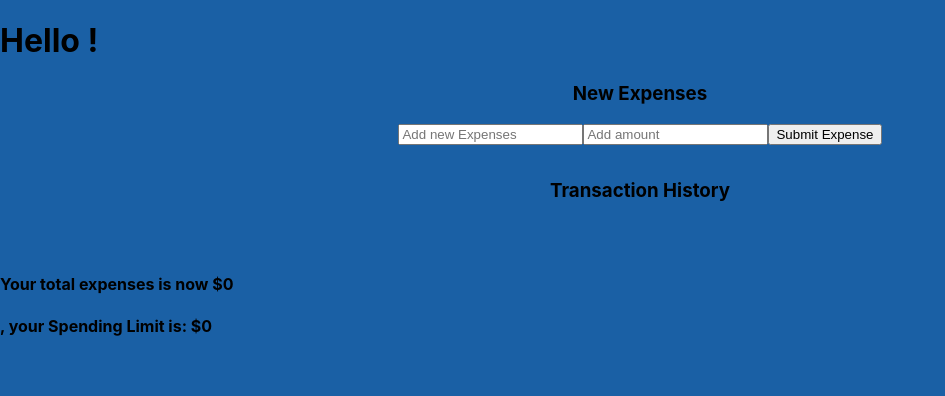
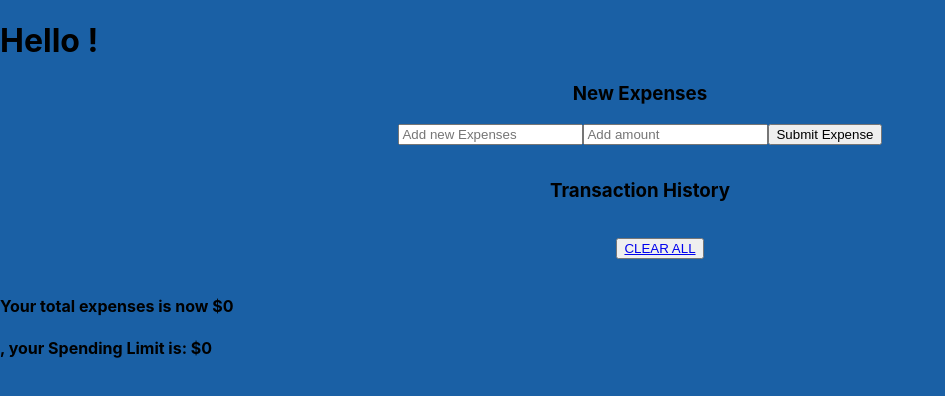
Before and after one commit to Lyndonna18/ga_js_finalproject, a React (Create React App) app: page /submit in a window 1280 px wide. Shown: the top 396 px of the page, without its empty margins (0-945 px from the left). Built offline with nearby package versions, Linux system fonts and the light colour scheme.

Commit message:
Clear func working

```diff
--- a/src/App.js
+++ b/src/App.js
@@ -77,7 +77,6 @@ function App() {
       trackerNameProp={trackerName} setTrackerNameProp={setTrackerName}
       firstNameProp={firstName} setFirstNameProp={setFirstName}
       lastNameProp={lastName} setLastNameProp={setLastName}
-      emailProp={email} setEmailProp={setEmail}
       spendLimProp={spendLim} setSpendLimProp={setSpendLim}/>}/>
 
 
@@ -85,22 +84,19 @@ function App() {
         <NewExpense
         trackerNameProp={trackerName}
         expenseProp={expense} setExpenseProp={setExpense}
-        actualListProps={actualList} setActualListProp={setActualList}
+        actualListProp={actualList} setActualListProp={setActualList}
         addToListFuncProp={addToList}
         amountProp={amount} setAmountProp={setAmount}/>
 
         <TransactionHistory
-
-        totalProp={total} setTotalProp={setTotal}
-        actualListProp={actualList} setActualListProp={setActualList}
-        amountProp={amount} setAmountProp={setAmount}
-        removeButtonProp={removeButton}
+        firstNameProp={firstName} setFirstNameProp={setFirstName} lastNameProp={lastName} setLastNameProp={setLastName}
+        totalProp={total} setTotalProp={setTotal}removeButtonProp={removeButton}
         setHasClickedProp={setHasClicked}
         hasClickedProp={hasClicked}
         expenseProp={expense} setExpenseProp={setExpense}
-        actualListProps={actualList} setActualListProp={setActualList}
+        actualListProp={actualList} setActualListProp={setActualList}
         addToListFuncProp={addToList}
-        amountProp={amount} setAmountProp={setAmount}/>
+        amountProp={amount} setAmountProp={setAmount} spendLimProp={spendLim} setSpendLimProp={setSpendLim} trackerLimProp={trackerLim} setTrackerLimProp={setTrackerLim} trackerNameProp={trackerName} setTrackerNameProp={setTrackerName}/>
         </>
         }/>
         </Routes>
--- a/src/components/Homepage.js
+++ b/src/components/Homepage.js
@@ -9,8 +9,6 @@ function Homepage(props){
 
     <input type="text" name="lastName" value={props.lastNameProp} placeholder="Last name" onChange={(event) => {props.setLastNameProp(event.target.value)}}/>
 
-    {/* <input type="text" name="email" value={props.emailProp} placeholder="email" onChange={(event) => {props.setEmailProp(event.target.value)}}/>   */}
-
     <input type="number" name="spendLim" value={props.spendLimProp} placeholder="Add Spending Limit" onChange={(event) => {props.setSpendLimProp(event.target.value)}}/>
 
     <button onClick={()=>{props.clickSubmitButtonFuncProp()}}><Link to="/submit">SUBMIT</Link>
--- a/src/components/TransactionsHistory.js
+++ b/src/components/TransactionsHistory.js
@@ -1,62 +1,115 @@
 import {useState}from 'react'
+import { Link } from 'react-router-dom';
 
 function TransactionHistory(props){
-  const [ editItem, setEditItem] = useState(null);
+  const [ editItem, setEditItem] = useState([]);
+  const [ expense, setExpense ] = useState("");
+  const [ amount, setAmount ] = useState("");
 
-//   const removeItem = (index) => {
+//   let removeItem = (index) => {
 //   props.setActualListProp([
 //              ...props.actualListProp.slice(0, index),
 //              ...props.actualListProp.slice(index + 1)
 //            ]);
 // }
-  const removeItem = (item) => {
-    props.setActualListProp((prevState) =>
-      prevState.filter((prevItem) => prevItem !== item)
-    );
-  }
+  // const removeItem = (item) => {
+  //   props.setActualListProp((prevState) =>
+  //     prevState.filter((prevItem) => prevItem !== item)
+  //   );
+  // }
+  const editFunc = (index) => {
+    const newItem = [{name: expense, amt: amount}, ...props.actualListProp]
+    console.log(newItem)
+    props.setActualListProp(newItem)
+    props.setHasClickedProp(false)
+    }
+
+  const clearAllFunc = () => {
+    props.setActualListProp([])
+    console.log(props.actualListProp)
+    props.setHasClickedProp(false)
+    props.setSpendLimProp(0)
+    props.setTrackerNameProp("")
+    props.setTotalProp(0)
+    props.setTrackerLimProp(0)
+    props.setFirstNameProp("")
+    props.setLastNameProp("")
+    }
+
+    let removedItemIndex = 0;
 
     return(
         <div >
           <div className="Transactions">
         <h3> Transaction History</h3>
-        <ul >
-        {props.actualListProp.map((item, index) =>{
-        return(
-          <li key={index}>
             {
               props.hasClickedProp === false
-
               ?
-
+          <ul >
+          {props.actualListProp.map((item, index) =>{
+          return(
+            <li key={index}>
               <p className="List">{item.name} ${item.amt}
               <span onClick={(evt) => {props.removeButtonProp(evt, index)}}>  🅧
               </span>
               <span onClick={() => {
                  props.setHasClickedProp(true)
-                   }}> <button>Edit</button>
+                let removedItemIndex=index
+                console.log(removedItemIndex)
+                 let removedItem=[...props.actualListProp]
+                 removedItem.splice(index,1)
+                 props.setActualListProp(removedItem)
+                //  let removedItemIndex=props.actualListProp.indexOf
+                //  setEditItem.indexOf(removedItemIndex)
+                 setEditItem(item)
+                }}> <button>Edit</button>
               </span>
               </p>
-
+              </li>
+              )})}
+                <button onClick={() => {
+                  clearAllFunc()
+                }}><Link to="/">CLEAR ALL</Link></button>
+          </ul>
               :
               <div>
+            <input type="text" placeholder={editItem.name} onChange={(event)=>{setExpense(event.target.value)}}/>
+
+            <input type="number" placeholder={editItem.amt} onChange={(event)=>{setAmount(Number(event.target.value))}}/>
+
+            <button onClick ={()=>{editFunc()
+            let newItem=[...props.actualListProp]
+                 newItem.splice(removedItemIndex,0, {name: expense, amt: amount})
+                 props.setActualListProp(newItem)
+                 // OR!
+            // const newItem = [{name: expense, amt: amount}, ...props.actualListProp]
+            // // console.log(newList)
+            // props.setActualListProp(newItem)
 
 
-            <input type="text" value={props.expenseProp} placeholder="Edit Expenses" onChange={(event)=>{props.setExpenseProp(event.target.value)}}/>
 
-            <input type="number" value={props.amountProp} placeholder="Edit amount" onChange={(event)=>{props.setAmountProp(Number(event.target.value))}}/>
+              // Get the value from the form user submits
 
-            <button onClick ={()=>{
-              props.setActualListProp((prevState) =>
-                  prevState.filter((prevItem) => prevItem !== item)
-                  );
-            }}>Submit Edit</button>
+              // Create an object(equal to variable)
+
+              // // consolelog object
+
+              // // Append to actual List
+              // setActualList(newList)
+
+              // find indexof and splice to array
+
+            }}
+            >Submit Edit</button>
+
+                <button onClick={() => {
+                  clearAllFunc()
+                }}><Link to="/">CLEAR ALL</Link></button>
             </div>
 
             }
 
-            </li>
-              )})}
-        </ul>
+
         </div>
         </div>
     )
```
